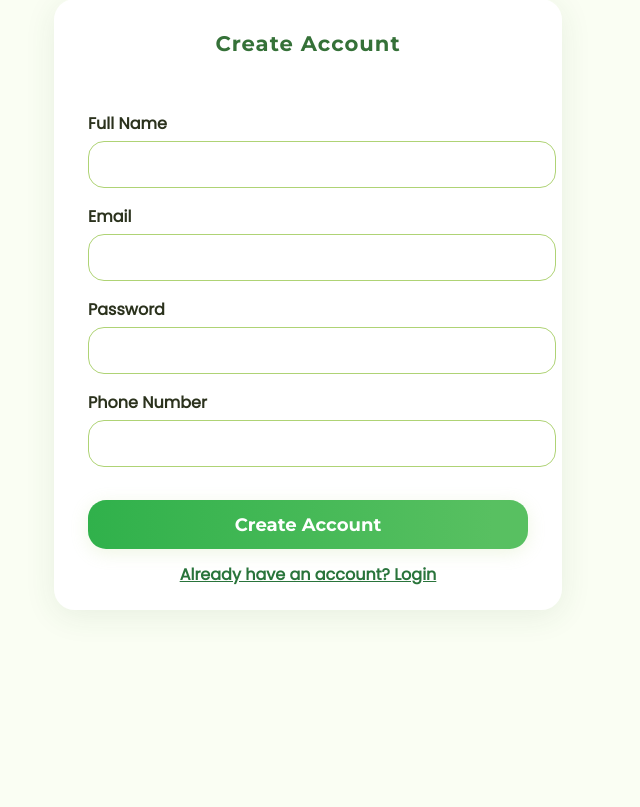
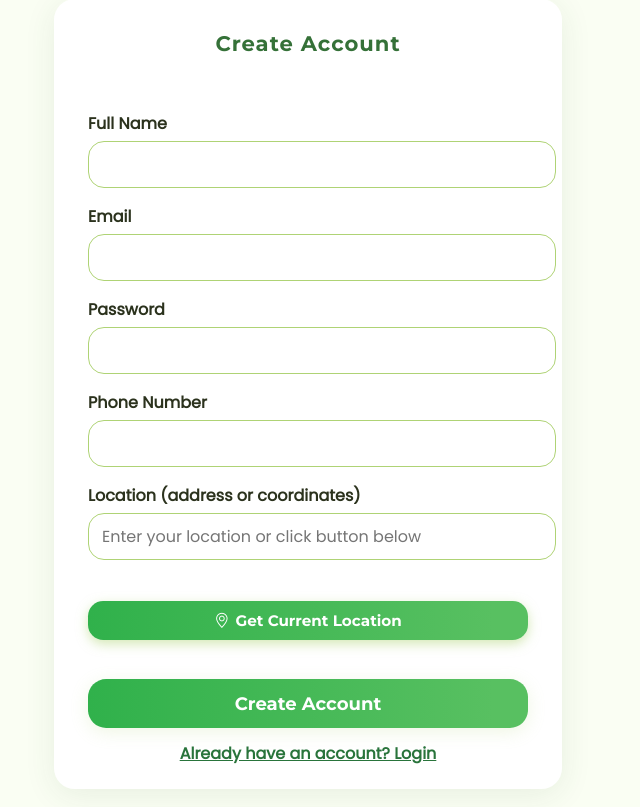
Before and after one commit to ankitraj4096/VendorVista, a Flask app: page /register in a window 1280 px wide. Shown: the part 51-858 px from the top of the page, without its empty margins (332-972 px from the left). Run offline with Flask 3, Linux system fonts and the light colour scheme; some libraries are stand-ins or nearby versions.

Commit message:
Add location input and geolocation to registration form
Introduced a new location input field and a button to fetch the user's current geolocation in the registration form. Updated the form submission logic to include the location data in the user profile stored in Firestore. Added corresponding CSS for the new input and button.

```diff
--- a/templates/register.html
+++ b/templates/register.html
@@ -195,6 +195,54 @@
         transform: rotate(360deg);
       }
     }
+
+    /* Location input and button styling */
+    #locationInput {
+      width: 100%;
+      padding: 10px 13px;
+      border-radius: 1em;
+      border: 1.6px solid #afd375;
+      font-size: 1rem;
+      color: #232c1e;
+      font-family: inherit;
+      transition: border-color 0.18s;
+      margin-bottom: 8px;
+    }
+
+    #locationInput:focus {
+      outline: none;
+      border-color: #58c061;
+    }
+
+    #geoBtn {
+      background: linear-gradient(90deg, #30b14b 0%, #58c061 92%);
+      color: white;
+      font-family: 'Montserrat', sans-serif;
+      font-weight: 700;
+      font-size: 0.95rem;
+      border: none;
+      border-radius: 1em;
+      padding: 10px 0;
+      cursor: pointer;
+      width: 100%;
+      box-shadow: 0 4px 12px #afd37588;
+      display: flex;
+      justify-content: center;
+      align-items: center;
+      gap: 6px;
+      transition: background 0.21s;
+      margin-bottom: 22px;
+      user-select: none;
+    }
+
+    #geoBtn:disabled {
+      opacity: 0.6;
+      cursor: not-allowed;
+    }
+
+    #geoBtn:hover:not(:disabled) {
+      background: linear-gradient(90deg, #357138 0%, #4dc05b 99%);
+    }
   </style>
 </head>
 
@@ -219,6 +267,16 @@
         <label for="phoneInput">Phone Number</label>
         <input type="text" id="phoneInput" required pattern="^[0-9+\- ]{8,15}$" />
       </div>
+
+      <!-- Location input -->
+      <div class="input-group">
+        <label for="locationInput">Location (address or coordinates)</label>
+        <input type="text" id="locationInput" placeholder="Enter your location or click button below" />
+      </div>
+
+      <button type="button" id="geoBtn" class="reg-btn">
+        <i class="bi bi-geo-alt"></i> Get Current Location
+      </button>
 
       <!-- Vendor specific fields: only for vendors -->
       <div id="vendorFields" style="display:none;">
@@ -251,12 +309,19 @@
   </div>
 
   <script type="module">
-    // Firebase imports
     import { initializeApp } from "https://www.gstatic.com/firebasejs/10.11.0/firebase-app.js";
-    import { getAuth, createUserWithEmailAndPassword, updateProfile } from "https://www.gstatic.com/firebasejs/10.11.0/firebase-auth.js";
-    import { getFirestore, doc, setDoc, serverTimestamp } from "https://www.gstatic.com/firebasejs/10.11.0/firebase-firestore.js";
+    import {
+      getAuth,
+      createUserWithEmailAndPassword,
+      updateProfile
+    } from "https://www.gstatic.com/firebasejs/10.11.0/firebase-auth.js";
+    import {
+      getFirestore,
+      doc,
+      setDoc,
+      serverTimestamp
+    } from "https://www.gstatic.com/firebasejs/10.11.0/firebase-firestore.js";
 
-    // Firebase config
     const firebaseConfig = {
       apiKey: "AIzaSyASmyPZsW0_o5L-OTm7es8G-WkhRDvR6OQ",
       authDomain: "vendorvista-4b958.firebaseapp.com",
@@ -294,6 +359,34 @@
       document.getElementById('vendorFields').style.display = 'none';
     }
 
+    // Location input elements
+    const locationInput = document.getElementById('locationInput');
+    const geoBtn = document.getElementById('geoBtn');
+
+    geoBtn.addEventListener('click', () => {
+      if (!navigator.geolocation) {
+        alert("Geolocation is not supported by your browser.");
+        return;
+      }
+
+      geoBtn.disabled = true;
+      geoBtn.textContent = "Locating…";
+
+      navigator.geolocation.getCurrentPosition(
+        (position) => {
+          const { latitude, longitude } = position.coords;
+          locationInput.value = `${latitude.toFixed(6)}, ${longitude.toFixed(6)}`;
+          geoBtn.textContent = "Get Current Location";
+          geoBtn.disabled = false;
+        },
+        (error) => {
+          alert("Unable to retrieve location: " + error.message);
+          geoBtn.textContent = "Get Current Location";
+          geoBtn.disabled = false;
+        }
+      );
+    });
+
     // Link to login (preserve role)
     document.getElementById('toLoginBtn').onclick = () => {
       let url = '/login';
@@ -318,6 +411,7 @@
       const email = document.getElementById('emailInput').value.trim();
       const password = document.getElementById('passwordInput').value.trim();
       const phone = document.getElementById('phoneInput').value.trim();
+      const location = locationInput.value.trim();
 
       if (!name || !email || !password || !phone) {
         errorMsg.textContent = "Please fill all required fields.";
@@ -376,6 +470,7 @@
           name,
           email,
           phone,
+          location,
           ...extraData,
           createdAt: serverTimestamp()
         });
@@ -385,7 +480,7 @@
 
         errorMsg.textContent = "Registration successful! Redirecting…";
 
-        // Hide loading overlay immediately before redirect
+        // Hide loading overlay before redirect
         loadingOverlay.style.display = 'none';
 
         // Redirect based on role
```
